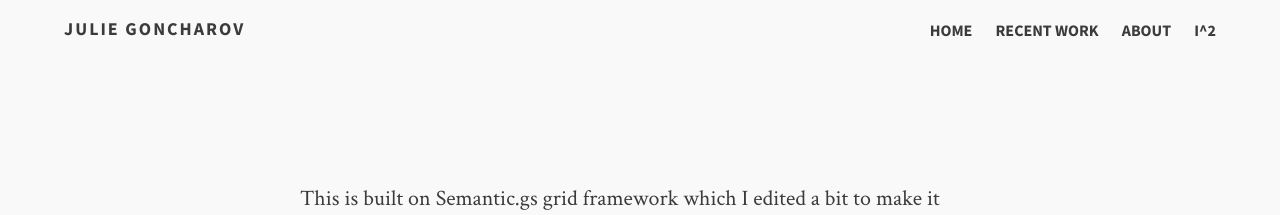
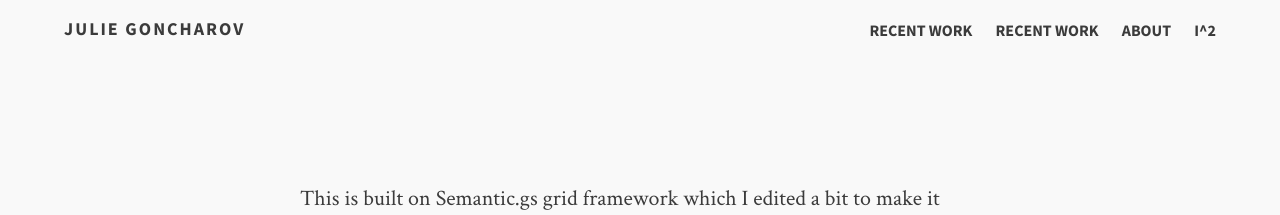
Before and after one commit to julie-goncharov/julie-goncharov.github.io, a Jekyll site: the page built from features.md, in a window 1280 px wide. Shown: the top 215 px of the page. Built offline with Jekyll 4.4.1, drawn with Linux system fonts in a browser that asks for light colours; our own code applies the rules of GitHub Pages for plain Markdown files; comment, search, counter and statistics services are not loaded.

Commit message:
update file

```diff
--- a/_includes/head-dark.html
+++ b/_includes/head-dark.html
@@ -53,7 +53,7 @@
         <nav role="navigation">
           <ul>
             <li>
-              <a href="/" title="{{ site.title }}">Home</a>
+              <a href="/" title="{{ site.title }}">Recent work</a>
             </li>
 
             {% for link in site.links %}
```
